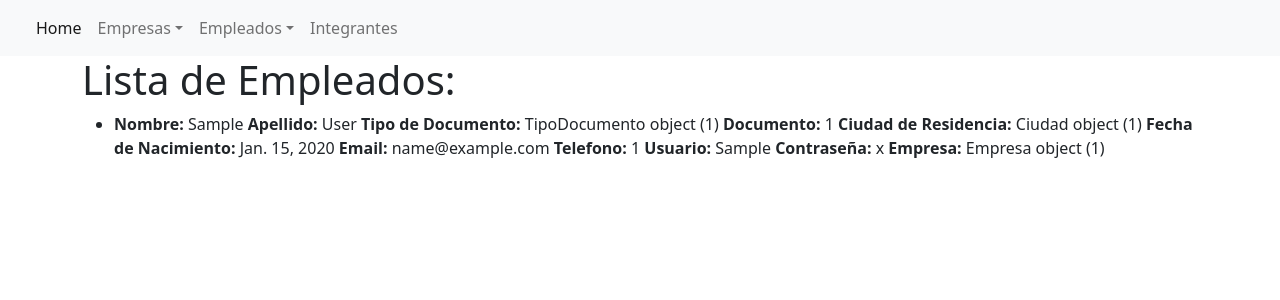
After one commit to d13g0-rar-dev/proyectoMPA, a Django app: page /empleados/ in a window 1280 px wide. The commit adds this page. Shown: the top 300 px of the page. Run offline with Django 4.2, Linux system fonts and the light colour scheme; tables that the repository leaves empty hold one stand-in row (values such as "Sample post").

Commit message:
navbar dropdown

```diff
--- a/books/urls.py
+++ b/books/urls.py
@@ -7,4 +7,5 @@ urlpatterns = [
   #path("templates/books/", views.index, name="index"),
   path("empresas/", views.empresas, name="empresas"),
   path("empresas/new/", views.new_Empresa, name="new_Empresa"),
+  path("empleados/", views.empleados, name="empleados"),
 ]
--- a/books/views.py
+++ b/books/views.py
@@ -4,7 +4,8 @@ from django.template import loader
 from django.http import HttpResponseRedirect
 from django.urls import reverse
 from books.forms import EmpresaForm
-from .models import Empresa
+from .models import Empresa, Empleado
+
 
 # Create your views here.
 def empresas(request):
@@ -13,6 +14,11 @@ def empresas(request):
   context = {"empresas":empresas,}
   return HttpResponse(template.render(context,request))
 
+def empleados(request):
+  empleados= Empleado.objects.all()
+  template = loader.get_template("books/empleados.html")
+  context = {"empleados":empleados,}
+  return HttpResponse(template.render(context,request))
 
 def home(request):
   template=loader.get_template("index.html")
--- a/templates/base.html
+++ b/templates/base.html
@@ -23,21 +23,28 @@
           <li class="nav-item">
             <a href="{%url 'home'%}" class="nav-link active" aria-current="page">Home</a>
           </li>
-          <li class="nav-item">
-            <a href="{%url 'empresas'%}" class="nav-link">Empresas</a>
+          <li class="nav-item dropdown">
+            <a href="#" class="nav-link dropdown-toggle" id="dropdownMenuLink" role="button" data-bs-toggle="dropdown" aria-expanded="false">Empresas</a>
+            <ul class="dropdown-menu" aria-labelledby="navbarDropdownMenuLink">
+              <li><a href="{%url 'empresas'%}" class="dropdown-item">Explorar Empresas</a></li>
+              <li><a href="{%url 'new_Empresa'%}" class="dropdown-item">Crear Empresas</a></li>
+            </ul>
           </li>
-          <li class="nav-item">
+          <!--<li class="nav-item">
             <a href="#" class="nav-link">Ciudades</a>
           </li>
           <li class="nav-item">
             <a href="#" class="nav-link">Tipos de Documento</a>
-          </li>
+          </li>-->
           <li class="nav-item dropdown">
-            <a href="#" class="nav-link dropdown-toggle" id="navbarDropdownMenuLink" role="button">Empleados</a>
+            <a href="#" class="nav-link dropdown-toggle" id="dropdownMenuLink" role="button" data-bs-toggle="dropdown" aria-expanded="false">Empleados</a>
             <ul class="dropdown-menu" aria-labelledby="navbarDropdownMenuLink">
-              <li><a href="" class="dropdown-item">Explorar Empleados</a></li>
+              <li><a href="{%url 'empleados'%}" class="dropdown-item">Explorar Empleados</a></li>
               <li><a href="" class="dropdown-item">Crear Empleados</a></li>
             </ul>
+          </li>
+          <li class="nav-item">
+            <a href="#" class="nav-link" aria-current="page">Integrantes</a>
           </li>
         </ul>
       </div>
--- /dev/null
+++ b/templates/books/empleados.html
@@ -0,0 +1,19 @@
+{%extends "base.html"%}
+
+{%block extrahead%}
+  <title>Empleados</title>
+{%endblock extrahead%}
+
+
+{%block content%}
+<div class="container">
+  <h1>Lista de Empleados:</h1>
+  {%if empleados%}
+    <ul>
+      {%for empleado in empleados%}
+      <li><b>Nombre: </b>{{empleado.first_name}} <b>Apellido: </b>{{empleado.last_name}} <b>Tipo de Documento: </b>{{empleado.tipo_documento}} <b>Documento: </b>{{empleado.documento}} <b>Ciudad de Residencia: </b>{{empleado.lugar_residencia}} <b>Fecha de Nacimiento: </b>{{empleado.fecha_nacimiento}} <b>Email: </b>{{empleado.email}} <b>Telefono: </b>{{empleado.telefono}} <b>Usuario: </b>{{empleado.usuario}} <b>Contraseña: </b>{{empleado.password}} <b>Empresa: </b>{{empleado.empresa}}</li>
+      {%endfor%}
+    </ul>
+    {%endif%}
+</div>
+{%endblock content%}
```
